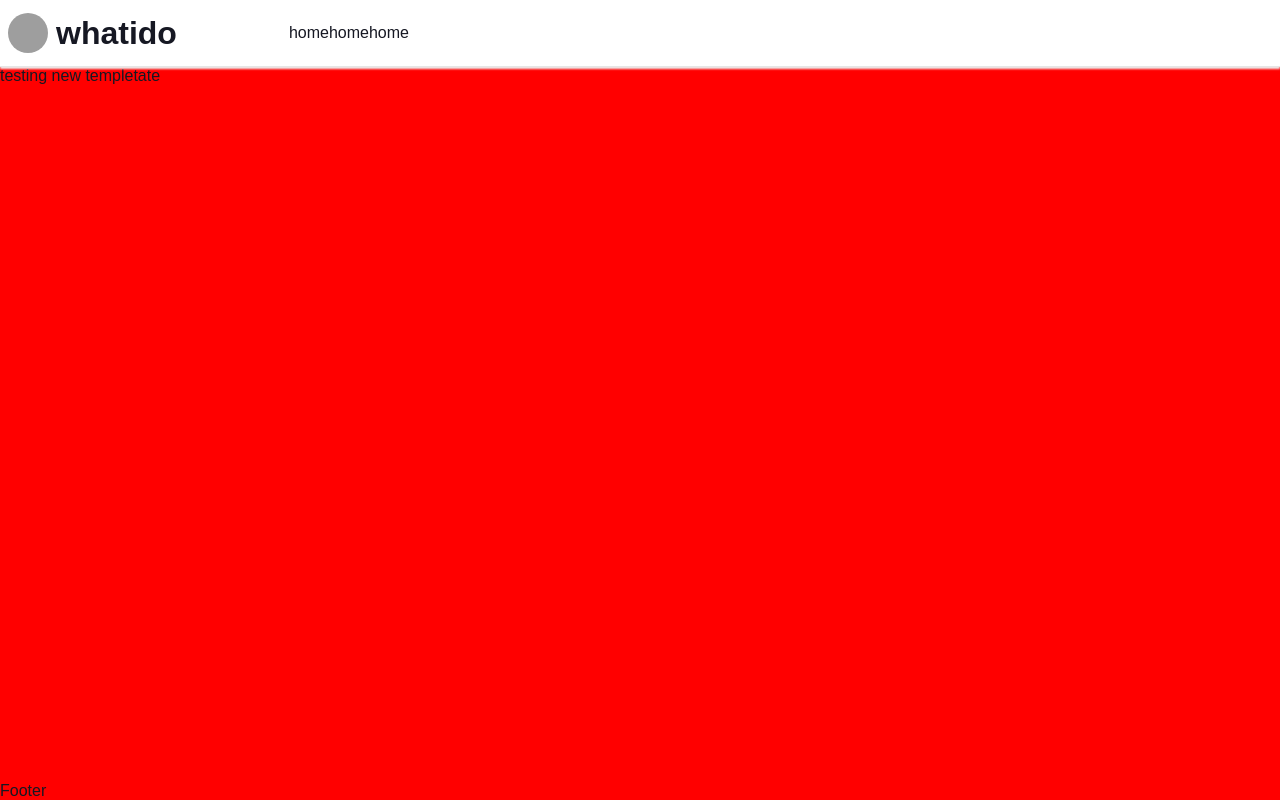
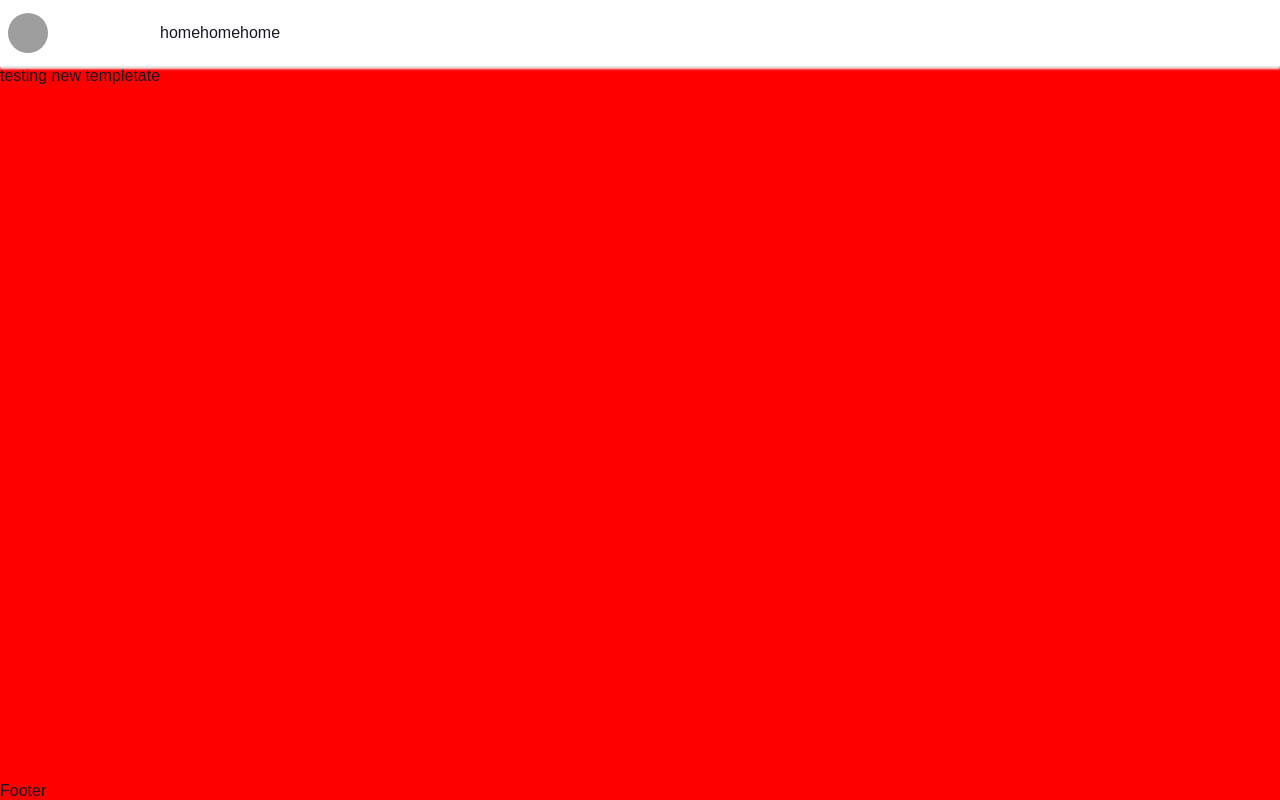
Before and after one commit to Ndirangug/whatido_frontend, a Next.js app: page / in a window 1280 px wide. Built offline with nearby package versions, Linux system fonts and the light colour scheme; grey boxes are pictures that could not be loaded.

Commit message:
style: add global style

```diff
--- a/components/header/index.js
+++ b/components/header/index.js
@@ -13,7 +13,7 @@ const Header = () => {
             height={40}
             className="header-image"
           />
-          <h1 className="header-logo">whatido</h1>
+          {/* <h1 className="header-logo">whatido</h1> */}
         </div>
         <div className="header-content">
           {/* <div className="search-container">
--- a/styles/global.js
+++ b/styles/global.js
@@ -2,7 +2,7 @@ import styled from 'styled-components';
 
 export const GlobalContainer = styled.div`
   display: grid;
-  height: 100vh;
+
   min-height: 100vh;
   height: -webkit-fill-available;
   grid-template-rows: auto 1fr auto;
```
